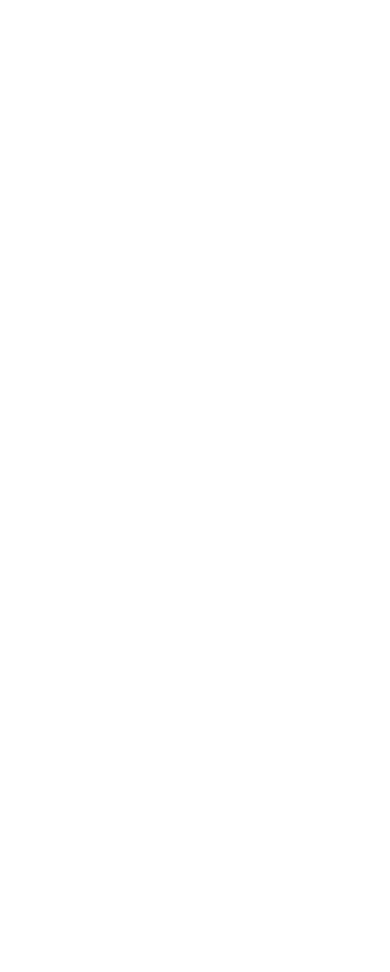
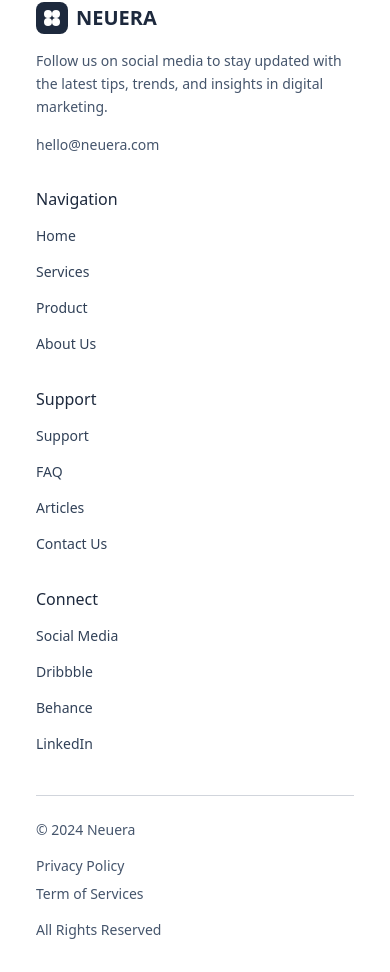
Before and after one commit to Shivam-Prajapati-59/Neurexa_Landing, a Next.js app: page / in a window 390 px wide. Shown: the part 8393-9365 px from the top of the page. Before the commit the page ends 8363 px from the top, so only its background shows below. Built offline with nearby package versions, Linux system fonts and the light colour scheme.

Commit message:
Completed Footer with added Responsiveness

```diff
--- a/src/components/Footer.tsx
+++ b/src/components/Footer.tsx
@@ -3,8 +3,8 @@
 
 const Footer = () => {
   return (
-    /* deep‑blue backdrop, full‑width */
-    <section className="w-full bg-[#002240]">
+    <div className="px-5">
+      <section className="w-full bg-[#002240] rounded-4xl ">
         {/* layout wrapper */}
         <div className="mx-auto flex max-w-7xl flex-col items-center justify-between gap-8 px-4 py-12 sm:px-6 sm:py-16 md:flex-row md:items-start md:gap-10 lg:px-10 xl:items-center">
           {/* ---------- LEFT : HEADLINE ---------- */}
@@ -62,6 +62,179 @@
           </div>
         </div>
       </section>
+      {/* ---------- FOOTER NAVIGATION ---------- */}
+      <footer className="bg-white py-8 px-4 sm:py-10 sm:px-6 md:py-12 md:px-8">
+        <div className="max-w-6xl mx-auto">
+          {/* Main Footer Content */}
+          <div className="grid grid-cols-1 sm:grid-cols-2 lg:grid-cols-4 gap-8 mb-10 md:mb-12">
+            {/* Company Info Column */}
+            <div className="col-span-1">
+              <div className="flex items-center gap-2 mb-4">
+                <div className="w-8 h-8 bg-slate-800 rounded-md flex items-center justify-center">
+                  <div className="w-6 h-6 bg-slate-800 rounded-sm relative">
+                    <div className="absolute top-1 left-1 w-2 h-2 bg-white rounded-full"></div>
+                    <div className="absolute top-1 right-1 w-2 h-2 bg-white rounded-full"></div>
+                    <div className="absolute bottom-1 left-1 w-2 h-2 bg-white rounded-full"></div>
+                    <div className="absolute bottom-1 right-1 w-2 h-2 bg-white rounded-full"></div>
+                  </div>
+                </div>
+                <h2 className="text-xl font-bold text-slate-800">NEUERA</h2>
+              </div>
+              <p className="text-sm text-slate-600 leading-relaxed mb-4">
+                Follow us on social media to stay updated with the latest tips,
+                trends, and insights in digital marketing.
+              </p>
+              <p className="text-sm text-slate-600">hello@neuera.com</p>
+            </div>
+
+            {/* Navigation Column 1 */}
+            <div className="col-span-1">
+              <h3 className="font-medium text-slate-800 mb-3 text-base sm:hidden">
+                Navigation
+              </h3>
+              <ul className="space-y-3">
+                <li>
+                  <a
+                    href="#home"
+                    className="text-slate-700 hover:text-blue-600 text-sm"
+                  >
+                    Home
+                  </a>
+                </li>
+                <li>
+                  <a
+                    href="#services"
+                    className="text-slate-700 hover:text-blue-600 text-sm"
+                  >
+                    Services
+                  </a>
+                </li>
+                <li>
+                  <a
+                    href="#product"
+                    className="text-slate-700 hover:text-blue-600 text-sm"
+                  >
+                    Product
+                  </a>
+                </li>
+                <li>
+                  <a
+                    href="#about"
+                    className="text-slate-700 hover:text-blue-600 text-sm"
+                  >
+                    About Us
+                  </a>
+                </li>
+              </ul>
+            </div>
+
+            {/* Navigation Column 2 */}
+            <div className="col-span-1">
+              <h3 className="font-medium text-slate-800 mb-3 text-base sm:hidden">
+                Support
+              </h3>
+              <ul className="space-y-3">
+                <li>
+                  <a
+                    href="#support"
+                    className="text-slate-700 hover:text-blue-600 text-sm"
+                  >
+                    Support
+                  </a>
+                </li>
+                <li>
+                  <a
+                    href="#faq"
+                    className="text-slate-700 hover:text-blue-600 text-sm"
+                  >
+                    FAQ
+                  </a>
+                </li>
+                <li>
+                  <a
+                    href="#articles"
+                    className="text-slate-700 hover:text-blue-600 text-sm"
+                  >
+                    Articles
+                  </a>
+                </li>
+                <li>
+                  <a
+                    href="#contact"
+                    className="text-slate-700 hover:text-blue-600 text-sm"
+                  >
+                    Contact Us
+                  </a>
+                </li>
+              </ul>
+            </div>
+
+            {/* Social Media Column */}
+            <div className="col-span-1">
+              <h3 className="font-medium text-slate-800 mb-3 text-base sm:hidden">
+                Connect
+              </h3>
+              <ul className="space-y-3">
+                <li>
+                  <a
+                    href="#social"
+                    className="text-slate-700 hover:text-blue-600 text-sm"
+                  >
+                    Social Media
+                  </a>
+                </li>
+                <li>
+                  <a
+                    href="#dribbble"
+                    className="text-slate-700 hover:text-blue-600 text-sm"
+                  >
+                    Dribbble
+                  </a>
+                </li>
+                <li>
+                  <a
+                    href="#behance"
+                    className="text-slate-700 hover:text-blue-600 text-sm"
+                  >
+                    Behance
+                  </a>
+                </li>
+                <li>
+                  <a
+                    href="#linkedin"
+                    className="text-slate-700 hover:text-blue-600 text-sm"
+                  >
+                    LinkedIn
+                  </a>
+                </li>
+              </ul>
+            </div>
+          </div>
+
+          {/* Footer Bottom */}
+          <div className="border-t border-gray-300 pt-6">
+            <div className="flex flex-col space-y-4 sm:flex-row sm:justify-between sm:space-y-0 sm:items-center">
+              <p className="text-sm text-slate-600">© 2024 Neuera</p>
+              <div className="flex flex-col space-y-2 sm:flex-row sm:space-y-0 sm:gap-8">
+                <a
+                  href="#privacy"
+                  className="text-sm text-slate-600 hover:text-blue-600"
+                >
+                  Privacy Policy
+                </a>
+                <a
+                  href="#terms"
+                  className="text-sm text-slate-600 hover:text-blue-600"
+                >
+                  Term of Services
+                </a>
+              </div>
+              <p className="text-sm text-slate-600">All Rights Reserved</p>
+            </div>
+          </div>
+        </div>
+      </footer>
+    </div>
   );
 };
 
```
Lines whose indentation alone changed are shown as unchanged.
